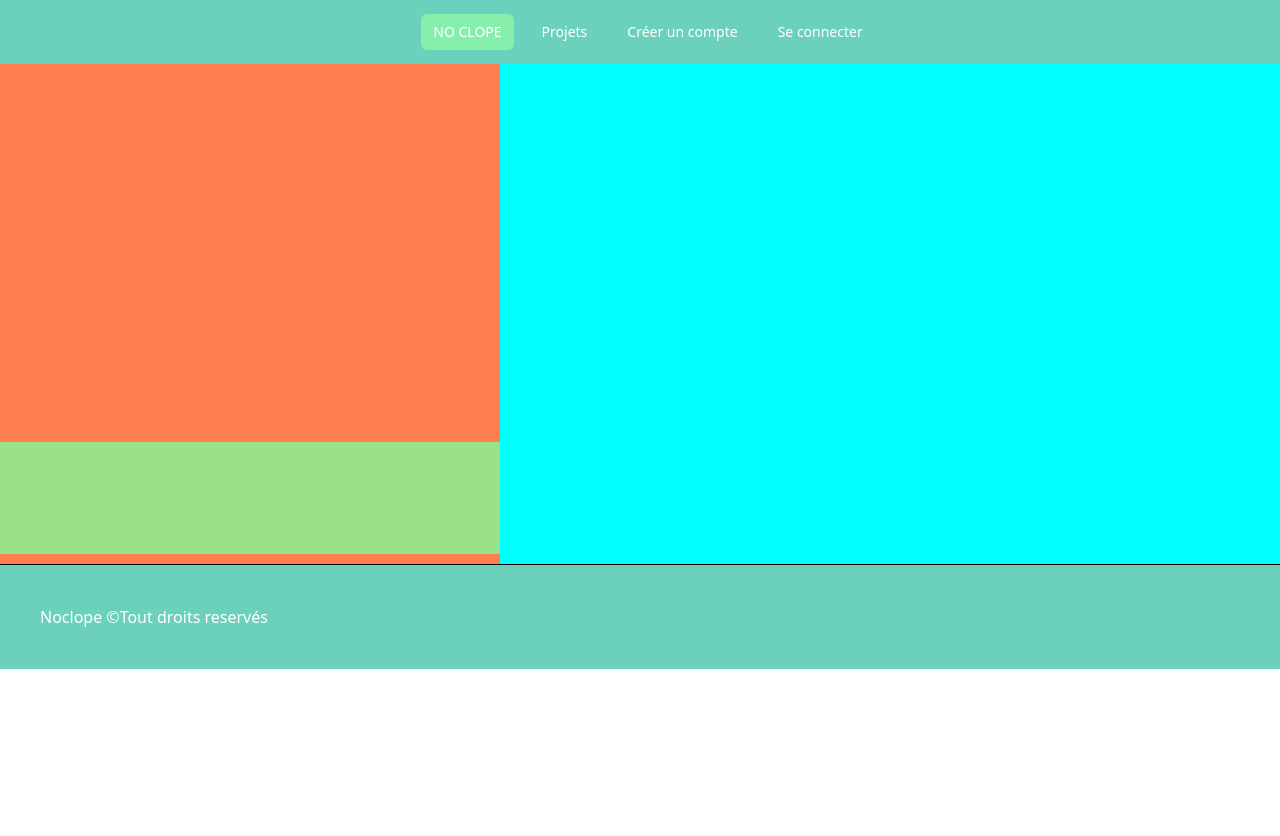
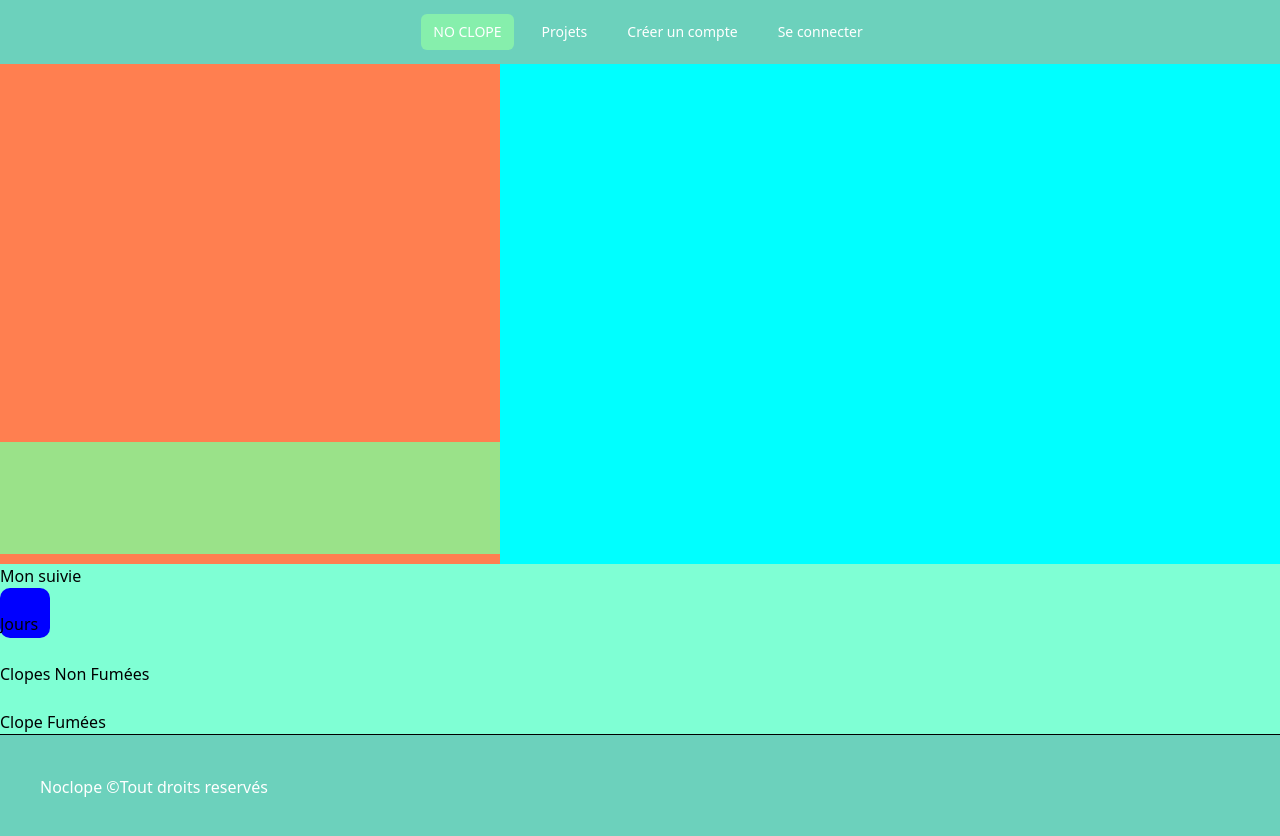
Before and after one commit to NicolasTamareg/projectnoclope, a Vue app in the folder vuejs/noclopefront/: page /dashboard in a window 1280 px wide. Shown: the top 836 px of the page. Before the commit the page ends 800 px from the top, so only its background shows below. Built offline with nearby package versions, Linux system fonts and the light colour scheme; no server answers.

Commit message:
dashboard

```diff
--- a/vuejs/noclopefront/src/views/DashboardView.vue
+++ b/vuejs/noclopefront/src/views/DashboardView.vue
@@ -40,7 +40,7 @@ export default {
       this.smoked_cigarettes=data.smoked_cigarettes
       this.final=data.final
       this.saved=data.saved
-      console.log(this.saved)
+      console.log(this.final)
 
     }
   },
@@ -59,12 +59,33 @@ export default {
   <div class="raw">
 <div class="container">
   <div class="child-2"></div>
+</div>
+ </div>
+
+<div class="suivie">
+  Mon suivie
+  <div class="jours">{{elapse_days.d}} <br> Jours </div>
+  <div class="non-clope">{{not_smoked_cigarettes_expectation}} <br> Clopes Non Fumées</div>
+  <div class="clope">{{ smoked_cigarettes}} <br> Clope Fumées</div>
 
 </div>
- </div>
+
+
 </template>
 
 <style>
+.suivie{
+  width: 100%;
+  height: 100%;
+  background-color: aquamarine;
+}
+.jours{
+  width: 50px;
+  height: 50px;
+  background-color: blue;
+  border-radius: 10px;
+}
+
 .raw{
   background-color: aqua;
   width: auto;
--- a/vuejs/noclopefront/src/views/RegisterView.vue
+++ b/vuejs/noclopefront/src/views/RegisterView.vue
@@ -83,6 +83,7 @@ export default {
         <label for="S'inscrire"></label>
         <input class="submit" type="submit" value="S'inscrire" placeholder="S'inscrire"/>
 
+
       </form>
 
       <button><a href="/login">Déjà inscrit(e) ?</a></button>
```
Also changed, not shown: 2 other files (tests, documents, lock files or other folders).
